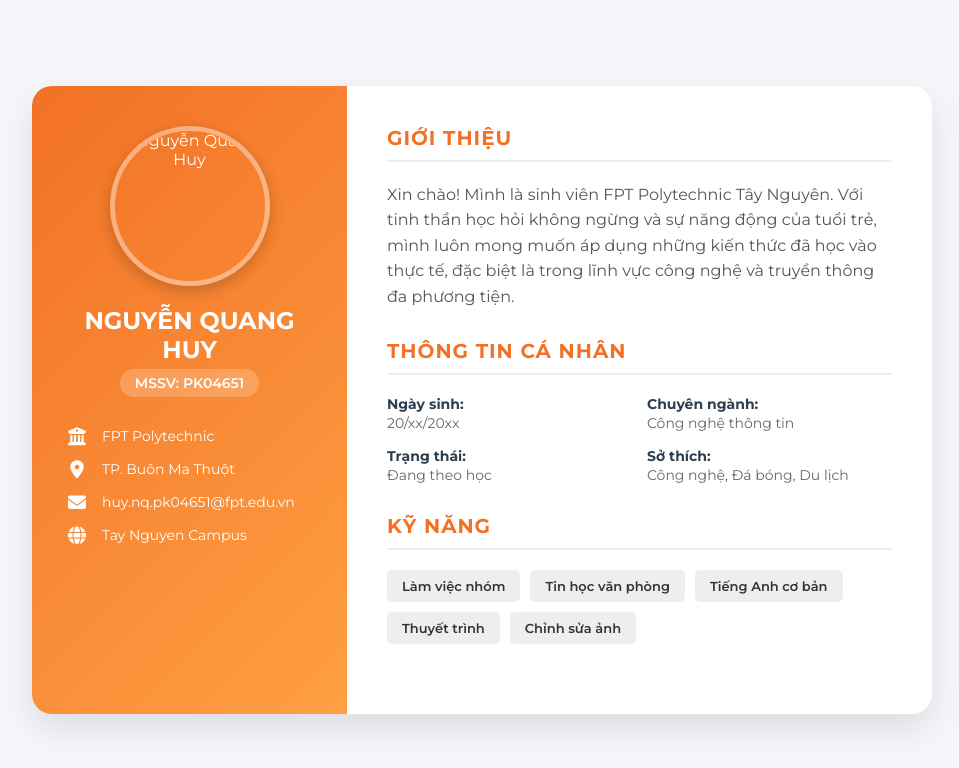
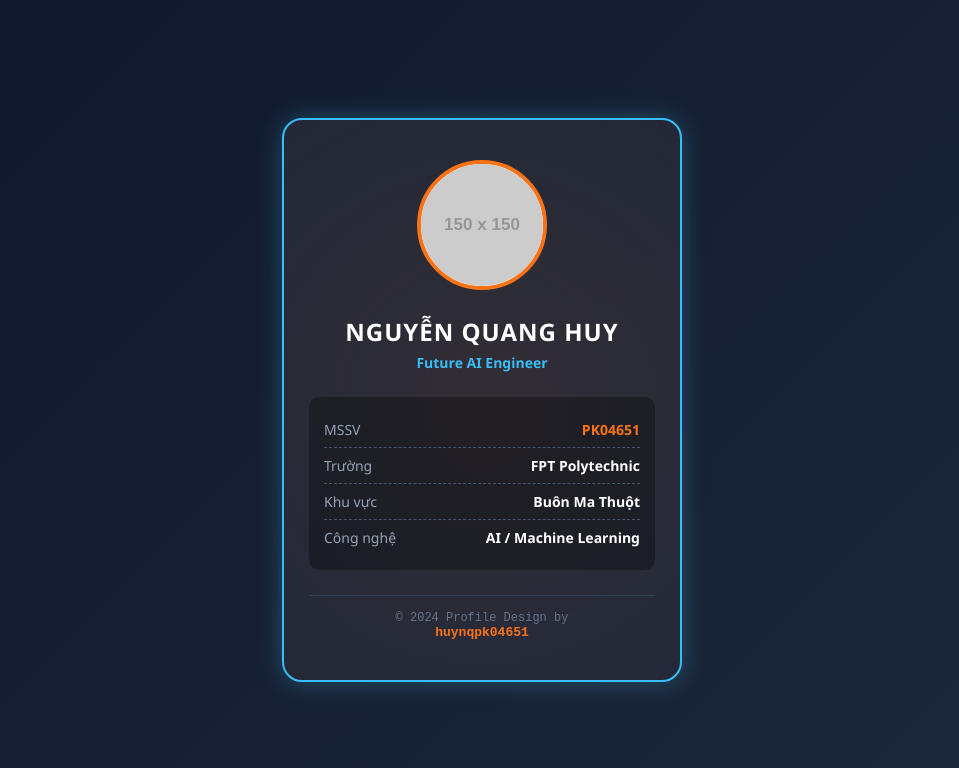
Before and after one commit to nguyenquanghuy6038-png/huysieuvip, a plain HTML site: page index.html in a window 1280 px wide. Shown: the whole page, without its empty margins (158-1117 px from the left). Drawn offline with Linux system fonts and the light colour scheme; placeholder pictures from the web are drawn by us.

Commit message:
Update index.html

```diff
--- a/index.html
+++ b/index.html
@@ -3,254 +3,177 @@
 <head>
     <meta charset="UTF-8">
     <meta name="viewport" content="width=device-width, initial-scale=1.0">
-    <title>Profile - Nguyễn Quang Huy</title>
-    <link href="https://fonts.googleapis.com/css2?family=Montserrat:wght@400;600;700&display=swap" rel="stylesheet">
-    <link rel="stylesheet" href="https://cdnjs.cloudflare.com/ajax/libs/font-awesome/6.4.0/css/all.min.css">
-
+    <title>Profile: Nguyễn Quang Huy - PK04651</title>
     <style>
-        :root {
-            --primary-orange: #f27125; /* Màu cam FPT */
-            --dark-text: #2c3e50;
-            --light-bg: #f5f6fa;
-            --white: #ffffff;
-        }
-
+        /* --- CẤU HÌNH RESET CƠ BẢN --- */
         * {
+            box-sizing: border-box;
             margin: 0;
             padding: 0;
-            box-sizing: border-box;
         }
 
         body {
-            font-family: 'Montserrat', sans-serif;
-            background-color: var(--light-bg);
+            font-family: 'Segoe UI', Arial, sans-serif;
+            /* Sửa lỗi đen: Dùng Gradient xanh đen thay vì đen tuyền để dễ nhìn hơn */
+            background: linear-gradient(135deg, #0f172a 0%, #1e293b 100%);
+            color: #ffffff; /* Chữ màu trắng tuyệt đối */
+            min-height: 100vh;
             display: flex;
             justify-content: center;
             align-items: center;
-            min-height: 100vh;
             padding: 20px;
         }
 
-        .card-container {
-            background-color: var(--white);
+        /* --- KHUNG PROFILE (CARD) --- */
+        .profile-card {
+            background-color: rgba(30, 41, 59, 0.8); /* Nền thẻ bán trong suốt */
+            border: 2px solid #38bdf8; /* Viền xanh Neon */
             border-radius: 20px;
-            box-shadow: 0 15px 35px rgba(0,0,0,0.1);
+            width: 100%;
+            max-width: 400px;
+            padding: 40px 25px;
+            text-align: center;
+            box-shadow: 0 0 25px rgba(56, 189, 248, 0.3); /* Hiệu ứng phát sáng */
+            position: relative;
             overflow: hidden;
-            display: flex;
-            max-width: 900px;
-            width: 100%;
-            transition: transform 0.3s ease;
         }
 
-        /* Phần bên trái (Sidebar) */
-        .left-section {
-            background: linear-gradient(135deg, #f27125, #ff9f43);
-            color: var(--white);
-            width: 35%;
-            padding: 40px 30px;
-            text-align: center;
-            display: flex;
-            flex-direction: column;
-            align-items: center;
+        /* Trang trí nền card */
+        .profile-card::before {
+            content: '';
+            position: absolute;
+            top: -50%;
+            left: -50%;
+            width: 200%;
+            height: 200%;
+            background: radial-gradient(circle, rgba(249, 115, 22, 0.1) 0%, transparent 70%);
+            z-index: 0;
+            animation: rotate 10s linear infinite;
         }
 
-        .profile-img {
-            width: 160px;
-            height: 160px;
-            border-radius: 50%;
-            border: 5px solid rgba(255,255,255,0.4);
-            object-fit: cover;
+        /* --- HÌNH ẢNH AVATAR --- */
+        .avatar-container {
+            position: relative;
+            z-index: 1;
             margin-bottom: 20px;
-            box-shadow: 0 5px 15px rgba(0,0,0,0.2);
+            display: inline-block;
         }
 
-        .name {
-            font-size: 24px;
-            font-weight: 700;
-            margin-bottom: 5px;
-            text-transform: uppercase;
+        .avatar {
+            width: 130px;
+            height: 130px;
+            border-radius: 50%;
+            border: 4px solid #f97316; /* Màu cam FPT */
+            object-fit: cover;
+            background-color: #fff; /* Nền trắng dự phòng nếu ảnh lỗi */
         }
 
-        .student-id {
-            background-color: rgba(255,255,255,0.2);
-            padding: 5px 15px;
-            border-radius: 50px;
-            font-size: 14px;
-            font-weight: 600;
-            margin-bottom: 30px;
+        /* --- NỘI DUNG VĂN BẢN --- */
+        .content {
+            position: relative;
+            z-index: 1;
         }
 
-        .contact-info {
-            width: 100%;
-            text-align: left;
-        }
-
-        .contact-item {
-            display: flex;
-            align-items: center;
-            margin-bottom: 15px;
-            font-size: 14px;
-        }
-
-        .contact-item i {
-            width: 30px;
-            font-size: 18px;
-            text-align: center;
-            margin-right: 10px;
-        }
-
-        /* Phần bên phải (Nội dung) */
-        .right-section {
-            width: 65%;
-            padding: 40px;
-        }
-
-        .section-title {
-            color: var(--primary-orange);
-            font-size: 20px;
-            font-weight: 700;
-            border-bottom: 2px solid #eee;
-            padding-bottom: 10px;
-            margin-bottom: 20px;
+        h1 {
+            font-size: 24px;
+            font-weight: bold;
+            margin-bottom: 5px;
             text-transform: uppercase;
             letter-spacing: 1px;
         }
 
-        .content-block {
-            margin-bottom: 30px;
+        .subtitle {
+            color: #38bdf8; /* Màu xanh AI */
+            font-size: 14px;
+            font-weight: 600;
+            margin-bottom: 25px;
+            display: block;
         }
 
-        .content-block p {
-            color: #555;
-            line-height: 1.6;
-            margin-bottom: 10px;
+        /* --- BẢNG THÔNG TIN --- */
+        .info-box {
+            background: rgba(0, 0, 0, 0.3);
+            border-radius: 10px;
+            padding: 15px;
+            margin-bottom: 25px;
+            text-align: left;
         }
 
-        .info-grid {
-            display: grid;
-            grid-template-columns: 1fr 1fr;
-            gap: 15px;
-        }
-
-        .info-item strong {
-            display: block;
-            color: var(--dark-text);
+        .info-row {
+            display: flex;
+            justify-content: space-between;
+            padding: 8px 0;
+            border-bottom: 1px dashed #475569;
             font-size: 14px;
         }
 
-        .info-item span {
-            color: #666;
-            font-size: 14px;
+        .info-row:last-child {
+            border-bottom: none;
         }
 
-        /* Skills Tags */
-        .skills-container {
-            display: flex;
-            flex-wrap: wrap;
-            gap: 10px;
+        .label { color: #94a3b8; }
+        .value { color: #fff; font-weight: bold; }
+        .orange-text { color: #f97316; }
+
+        /* --- FOOTER BẢN QUYỀN --- */
+        .copyright {
+            margin-top: 20px;
+            font-size: 12px;
+            color: #64748b;
+            font-family: monospace;
+            border-top: 1px solid #334155;
+            padding-top: 15px;
+            z-index: 1;
+            position: relative;
         }
 
-        .skill-tag {
-            background-color: #eee;
-            color: #333;
-            padding: 8px 15px;
-            border-radius: 5px;
+        .copyright span {
+            color: #f97316;
+            font-weight: bold;
             font-size: 13px;
-            font-weight: 600;
-            transition: 0.3s;
         }
 
-        .skill-tag:hover {
-            background-color: var(--primary-orange);
-            color: var(--white);
-        }
-
-        /* Responsive Mobile */
-        @media (max-width: 768px) {
-            .card-container {
-                flex-direction: column;
-                margin-top: 20px;
-            }
-            .left-section, .right-section {
-                width: 100%;
-            }
-            .left-section {
-                padding: 30px 20px;
-            }
-            .info-grid {
-                grid-template-columns: 1fr;
-            }
+        /* Animation xoay nhẹ nền */
+        @keyframes rotate {
+            from { transform: rotate(0deg); }
+            to { transform: rotate(360deg); }
         }
     </style>
 </head>
 <body>
 
-    <div class="card-container">
-        <div class="left-section">
-            <img src="036207015775.jpg" alt="Nguyễn Quang Huy" class="profile-img">
-
-            <h1 class="name">Nguyễn Quang Huy</h1>
-            <div class="student-id">MSSV: PK04651</div>
-
-            <div class="contact-info">
-                <div class="contact-item">
-                    <i class="fas fa-university"></i>
-                    <span>FPT Polytechnic</span>
-                </div>
-                <div class="contact-item">
-                    <i class="fas fa-map-marker-alt"></i>
-                    <span>TP. Buôn Ma Thuột</span>
-                </div>
-                <div class="contact-item">
-                    <i class="fas fa-envelope"></i>
-                    <span>huy.nq.pk04651@fpt.edu.vn</span>
-                </div>
-                <div class="contact-item">
-                    <i class="fas fa-globe"></i>
-                    <span>Tay Nguyen Campus</span>
-                </div>
-            </div>
+    <div class="profile-card">
+        <div class="avatar-container">
+            <!-- Thay link ảnh của bạn vào src bên dưới -->
+            <img src="https://via.placeholder.com/150" alt="Nguyễn Quang Huy" class="avatar">
         </div>
 
-        <div class="right-section">
-            <div class="content-block">
-                <h2 class="section-title">Giới Thiệu</h2>
-                <p>
-                    Xin chào! Mình là sinh viên FPT Polytechnic Tây Nguyên. Với tinh thần học hỏi không ngừng và sự năng động của tuổi trẻ, mình luôn mong muốn áp dụng những kiến thức đã học vào thực tế, đặc biệt là trong lĩnh vực công nghệ và truyền thông đa phương tiện.
-                </p>
-            </div>
+        <div class="content">
+            <h1>Nguyễn Quang Huy</h1>
+            <span class="subtitle">Future AI Engineer</span>
 
-            <div class="content-block">
-                <h2 class="section-title">Thông Tin Cá Nhân</h2>
-                <div class="info-grid">
-                    <div class="info-item">
-                        <strong>Ngày sinh:</strong>
-                        <span>20/xx/20xx</span>
-                    </div>
-                    <div class="info-item">
-                        <strong>Chuyên ngành:</strong>
-                        <span>Công nghệ thông tin</span>
-                    </div>
-                    <div class="info-item">
-                        <strong>Trạng thái:</strong>
-                        <span>Đang theo học</span>
-                    </div>
-                    <div class="info-item">
-                        <strong>Sở thích:</strong>
-                        <span>Công nghệ, Đá bóng, Du lịch</span>
-                    </div>
+            <div class="info-box">
+                <div class="info-row">
+                    <span class="label">MSSV</span>
+                    <span class="value orange-text">PK04651</span>
+                </div>
+                <div class="info-row">
+                    <span class="label">Trường</span>
+                    <span class="value">FPT Polytechnic</span>
+                </div>
+                <div class="info-row">
+                    <span class="label">Khu vực</span>
+                    <span class="value">Buôn Ma Thuột</span>
+                </div>
+                <div class="info-row">
+                    <span class="label">Công nghệ</span>
+                    <span class="value">AI / Machine Learning</span>
                 </div>
             </div>
 
-            <div class="content-block">
-                <h2 class="section-title">Kỹ Năng</h2>
-                <div class="skills-container">
-                    <span class="skill-tag">Làm việc nhóm</span>
-                    <span class="skill-tag">Tin học văn phòng</span>
-                    <span class="skill-tag">Tiếng Anh cơ bản</span>
-                    <span class="skill-tag">Thuyết trình</span>
-                    <span class="skill-tag">Chỉnh sửa ảnh</span>
-                </div>
+            <div class="copyright">
+                &copy; 2024 Profile Design by<br>
+                <span>huynqpk04651</span>
             </div>
         </div>
     </div>
```
